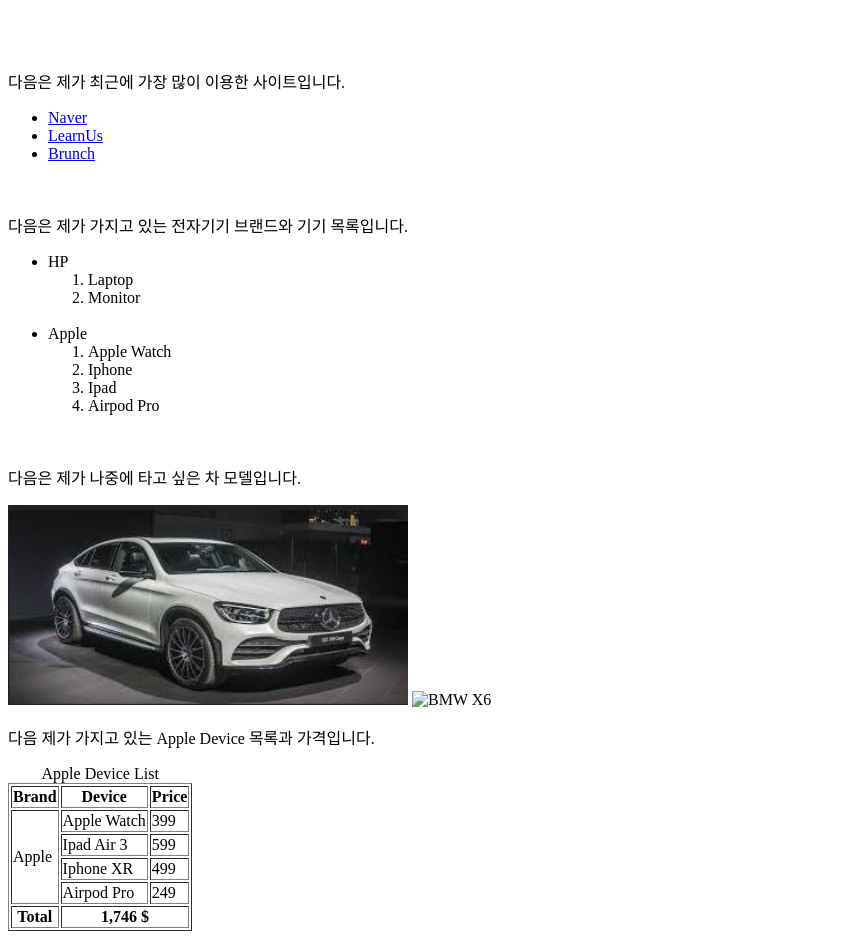
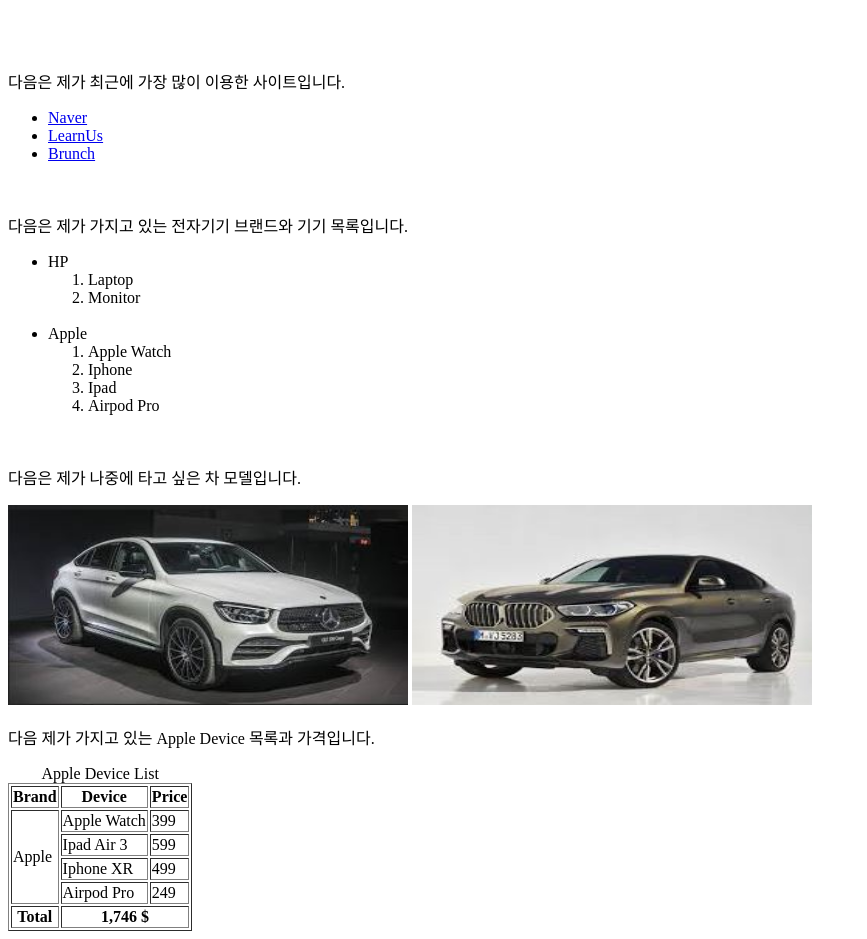
Before and after one commit to 2017147523/HomeworkRepository, a plain HTML site: page LAB1/index.html in a window 1280 px wide. Shown: the part 118-1057 px from the top of the page, without its empty margins (0-867 px from the left). Drawn offline with Linux system fonts and the light colour scheme.

Commit message:
Assignment 1

```diff
--- a/LAB1/index.html
+++ b/LAB1/index.html
@@ -48,7 +48,7 @@
         <p>다음은 제가 나중에 타고 싶은 차 모델입니다.</p>
 
         <img src = "./benzcar.jpg" width = "400" height = "200" alt="Benz GLC 300">
-        <img src = "./LAB1/bmwcar.jpg" width = "400" height = "200" alt="BMW X6">
+        <img src = "./bmwcar.jpg" width = "400" height = "200" alt="BMW X6">
 
         <br>
         <p>다음 제가 가지고 있는 Apple Device 목록과 가격입니다.</p>
```
